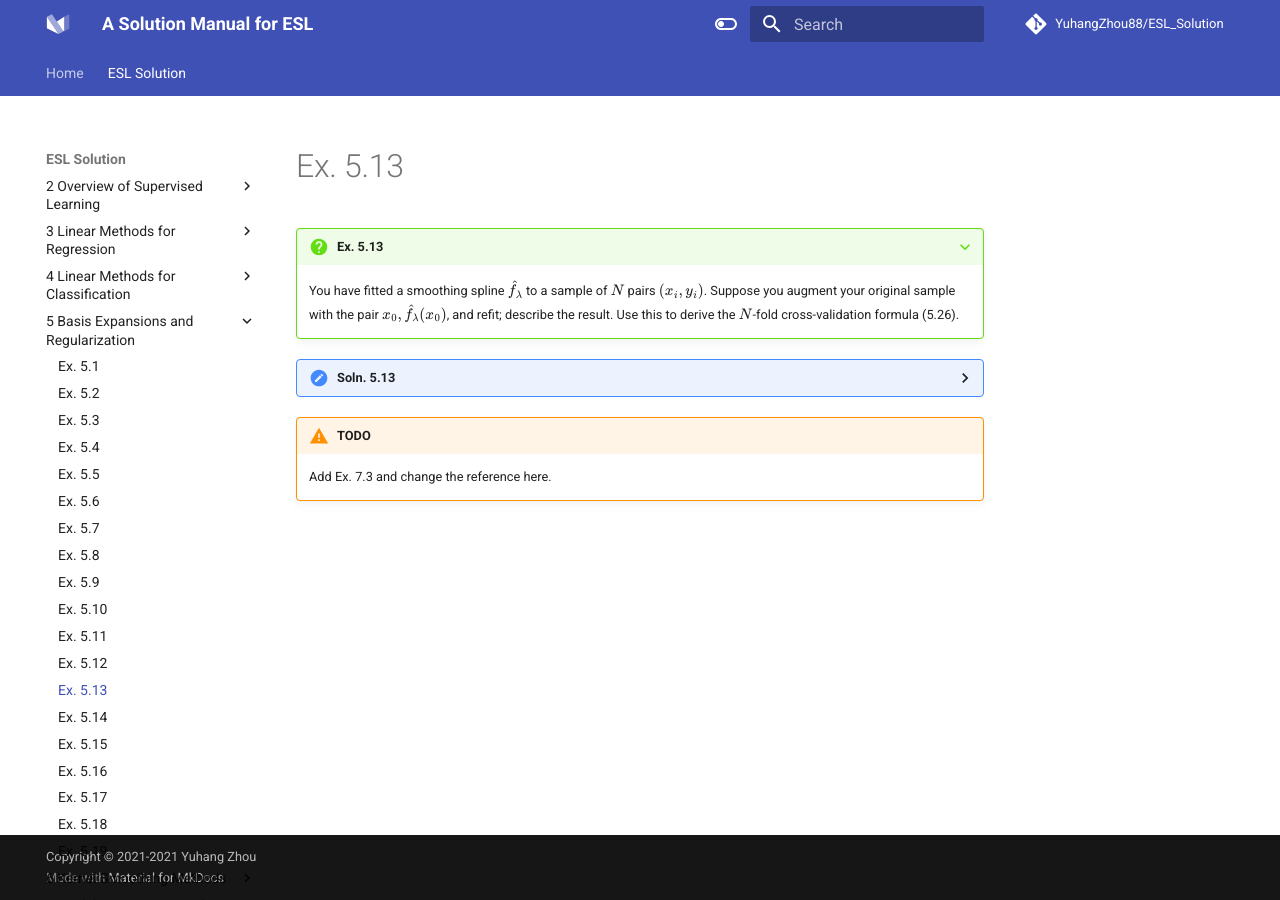
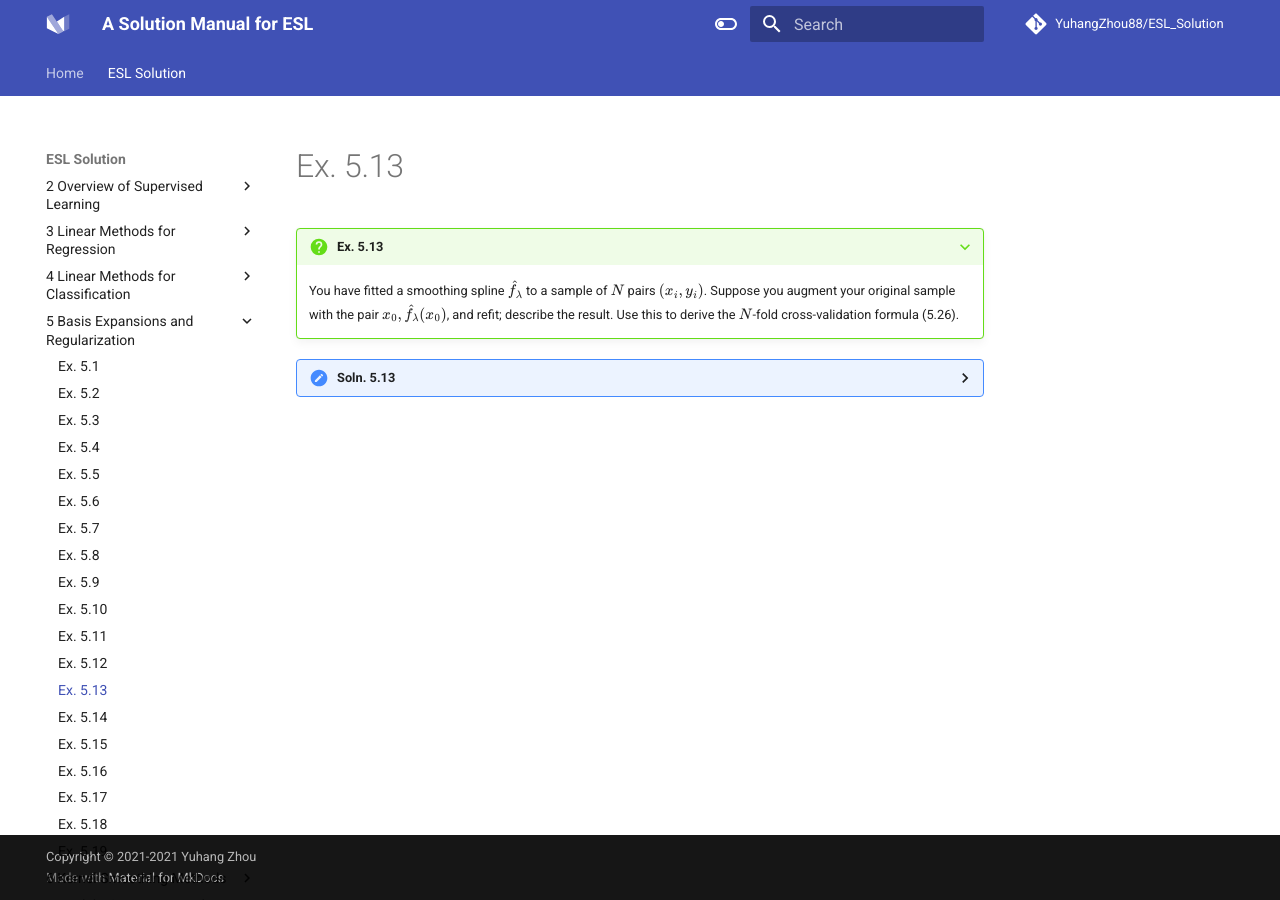
Before and after one commit to YuhangZhou88/ESL_Solution, an MkDocs documentation site: the page built from docs/ESL-Solution/5-Basis Expansions and Regularization/ex5-13.md, in a window 1280 px wide. Built offline with MkDocs 1.6.1 and Material for MkDocs 9.7.7, drawn with Linux system fonts in a browser that asks for light colours; comment, search, counter and statistics services are not loaded.

Commit message:
fix x-ref

```diff
--- a/docs/ESL-Solution/5-Basis Expansions and Regularization/ex5-13.md
+++ b/docs/ESL-Solution/5-Basis Expansions and Regularization/ex5-13.md
@@ -43,7 +43,4 @@
 		y_i - \hat f^{(-i)}_\lambda(x_i) = \frac{y_i-\hat f_\lambda(x_i)}{1-S_\lambda(i,i)}.\non
 	\end{equation}
 
-    It remains to prove $\eqref{eq:5-13leave}$. Intuitively, any reasonable smoother is constant preserving, which means $S_\lambda \bb{1} = \bb{1}$. Therefore, the rows of $S_\lambda$ sum to one. Thus if we want to use the same smoother with the $i$-th row and column deleted, we must re-normalize the rows to sum to one, that gives $\eqref{eq:5-13leave}$. For a rigorous proof, please see Exercise \ref{ex:7.3} (a).
-
-!!! warning "TODO"
-    Add Ex. 7.3 and change the reference here.
+    It remains to prove $\eqref{eq:5-13leave}$. Intuitively, any reasonable smoother is constant preserving, which means $S_\lambda \bb{1} = \bb{1}$. Therefore, the rows of $S_\lambda$ sum to one. Thus if we want to use the same smoother with the $i$-th row and column deleted, we must re-normalize the rows to sum to one, that gives $\eqref{eq:5-13leave}$. For a rigorous proof, please see [Ex. 7.3](../7-Model-Assessment-and-Selection/ex7-03.md) (a).
```
Also changed, not shown: docs/ESL-Solution/6-Kernel-Smoothing-Methods/ex6-07.md (+1 -1 lines), docs/ESL-Solution/6-Kernel-Smoothing-Methods/ex6-10.md (+2 -2 lines).
